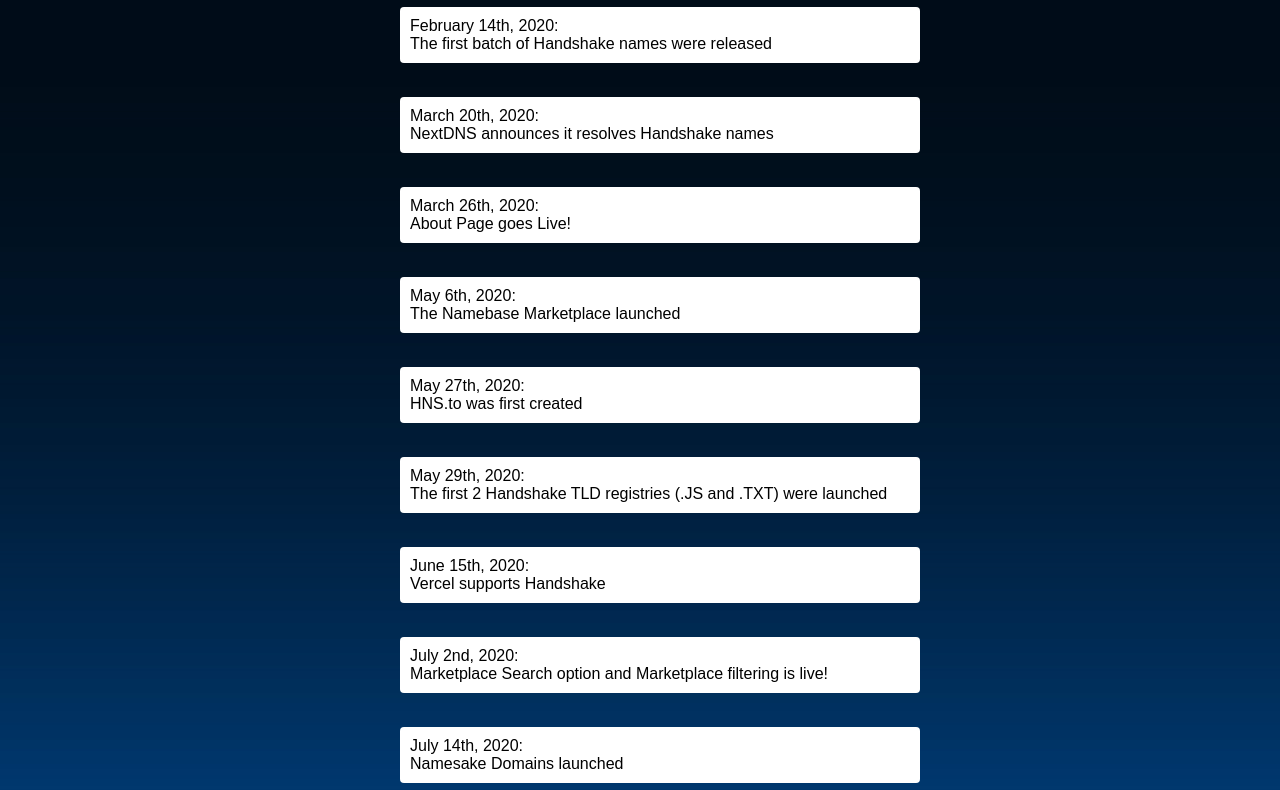
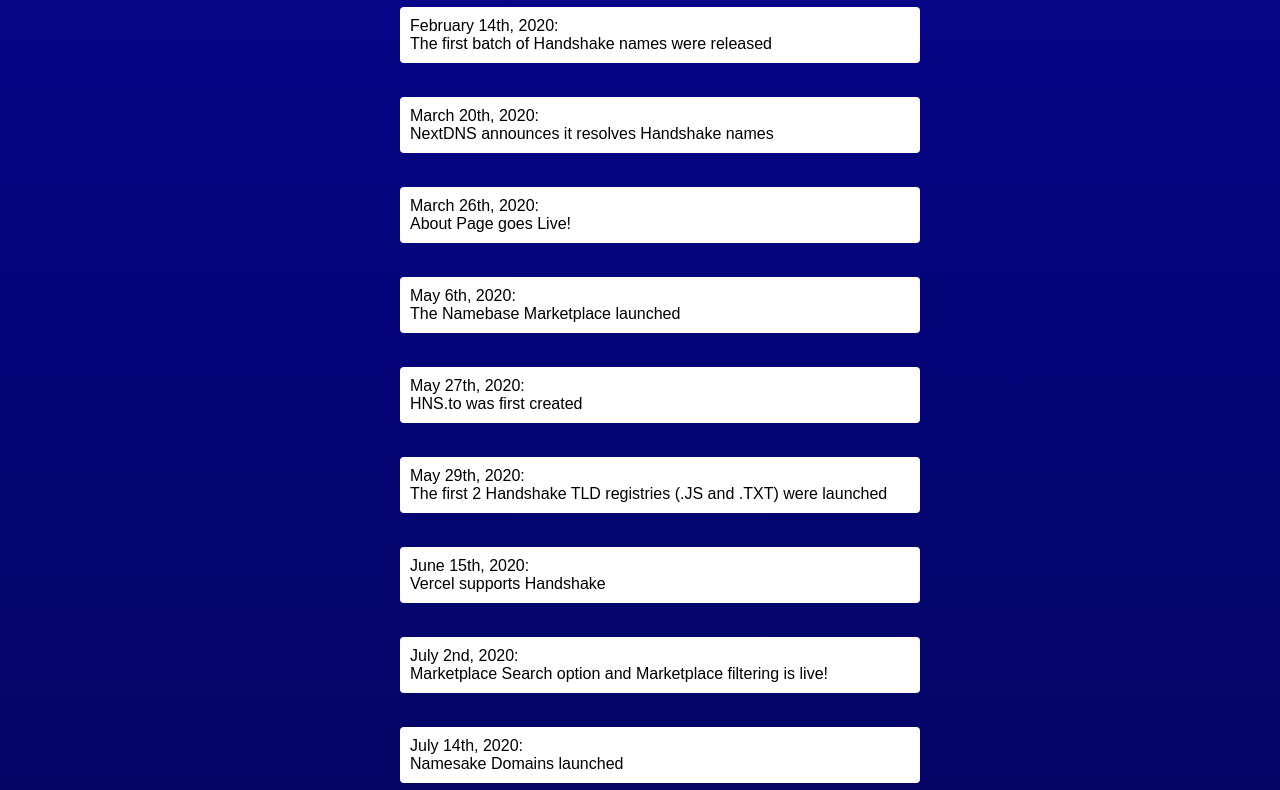
Before and after one commit to randomodbuild/hnstimeline, a plain HTML site: page index.html in a window 1280 px wide. Shown: the part 73-863 px from the top of the page. Drawn offline with Linux system fonts and the light colour scheme.

Commit message:
figured out how to use linear gradient lol

```diff
--- a/index.html
+++ b/index.html
@@ -4,7 +4,7 @@
 <head>
     <style>
         body {
-            background-image: url(gradientbluetoblack.jpeg )
+            background: linear-gradient(rgb(6, 6, 138), black)
         }
 
         h1 {
```
Also changed, not shown: gradientbluetoblack.jpeg (deleted).
